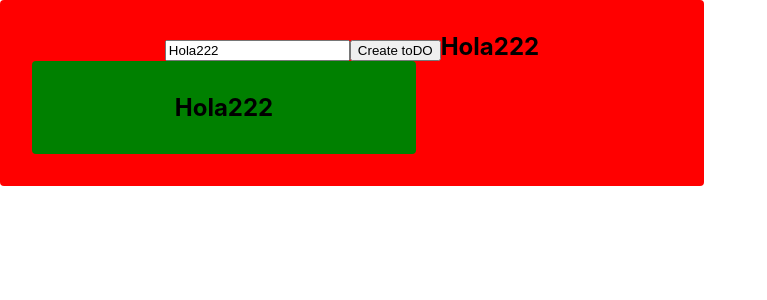
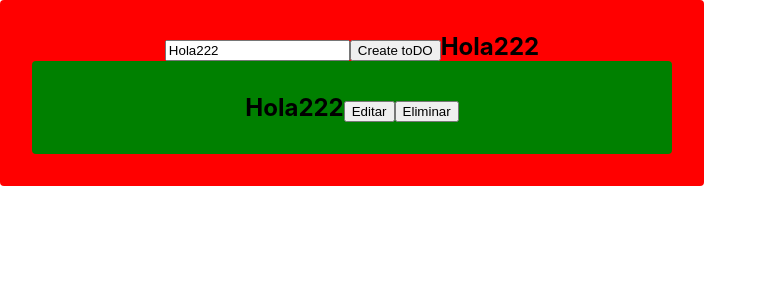
Before and after one commit to AlexMamani85/10-proyectos-react, a React (Create React App) app in the folder todo-app/: page / in a window 1280 px wide. Both pictures are taken after a click on the input "Create toDO". Shown: the top 300 px of the page, without its empty margins (0-767 px from the left). Built offline with nearby package versions, Linux system fonts and the light colour scheme.

Commit message:
CHORE: add buttons

```diff
--- a/todo-app/src/components/todo.js
+++ b/todo-app/src/components/todo.js
@@ -1,3 +1,10 @@
+import React, { useState } from 'react';
+
 export default function Todo({item}) {
-    return <div>{item.title}</div>;
+    return (
+    <div>
+        {item.title}
+        <button>Editar</button>
+        <button>Eliminar</button>
+    </div>);
 }
--- a/todo-app/src/components/todoApp.js
+++ b/todo-app/src/components/todoApp.js
@@ -24,7 +24,7 @@ const TodosContainer = styled.div`
   border-radius: 4px;
   color: black;
   font-weight: bold;
-  width: 50%;
+  width: 90%;
   &:hover {
     color: white;
   }
```
